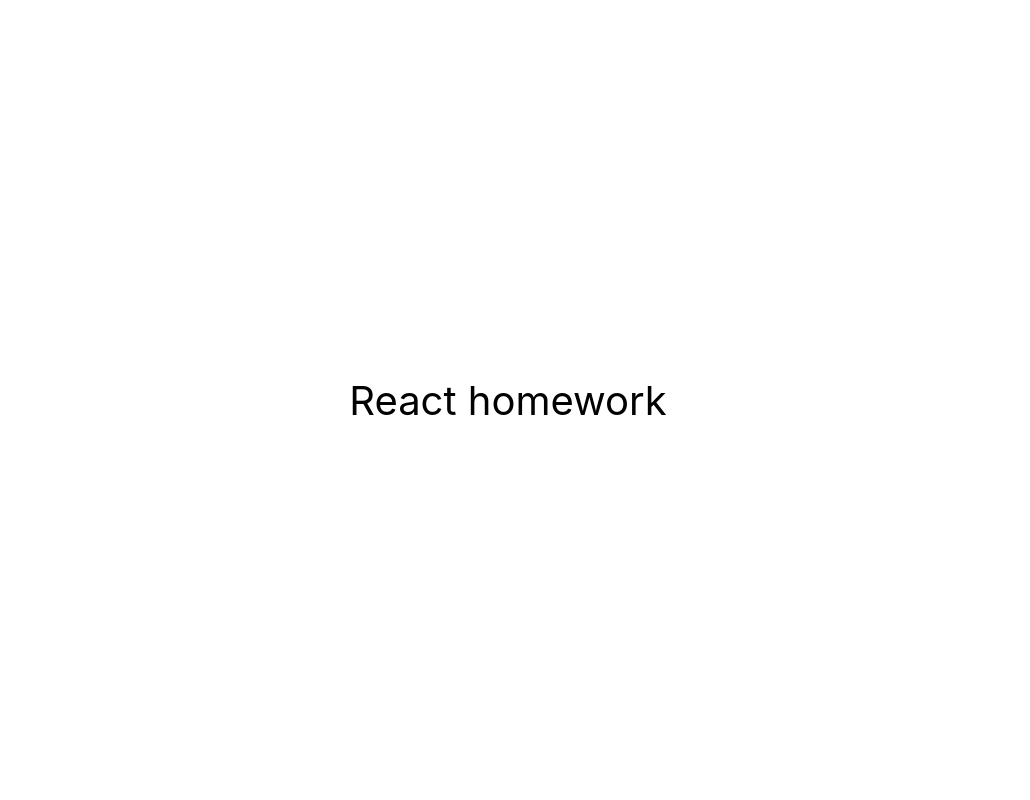
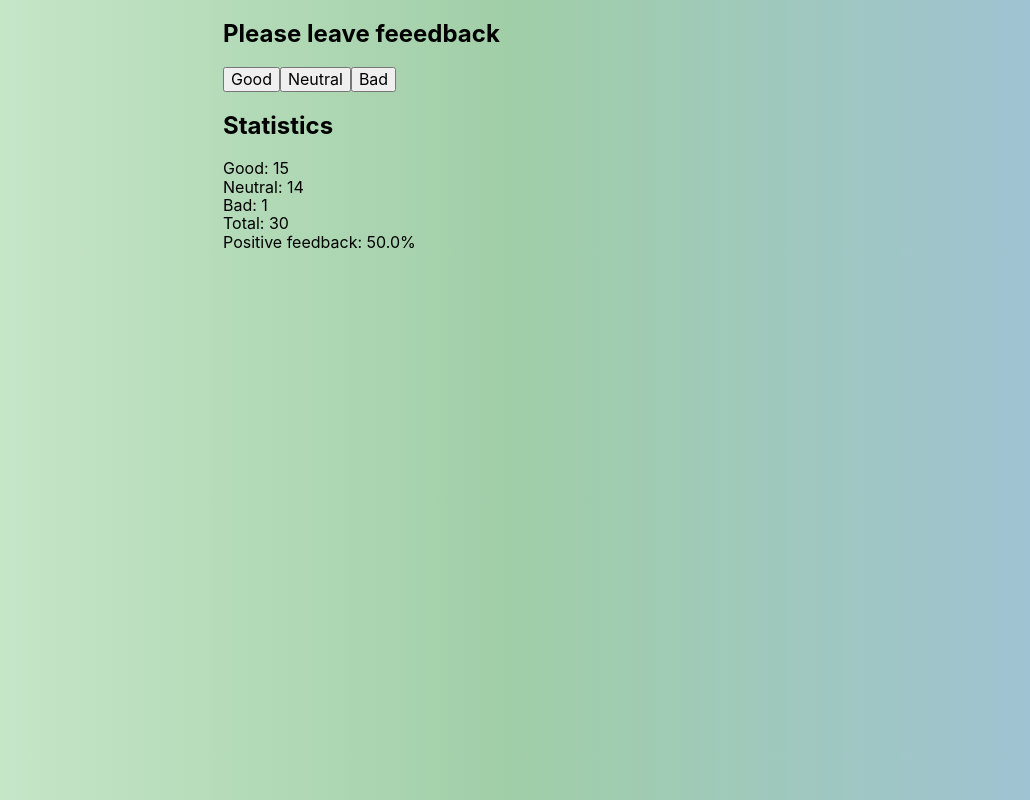
Before and after one commit to AnatoliiKobzar/goit-react-hw-02-feedback, a React (Create React App) app: page / in a window 1280 px wide. Shown: the whole page, without its empty margins (132-1162 px from the left). Built offline with nearby package versions, Linux system fonts and the light colour scheme.

Commit message:
add statistics

```diff
--- a/package.json
+++ b/package.json
@@ -7,9 +7,11 @@
     "@testing-library/jest-dom": "^5.16.3",
     "@testing-library/react": "^12.1.4",
     "@testing-library/user-event": "^13.5.0",
+    "modern-normalize": "^1.1.0",
     "react": "^18.1.0",
     "react-dom": "^18.1.0",
     "react-scripts": "5.0.1",
+    "styled-components": "^5.3.6",
     "web-vitals": "^2.1.3"
   },
   "scripts": {
--- a/src/components/App.jsx
+++ b/src/components/App.jsx
@@ -1,16 +1,12 @@
+import Feedback from './Feedback/Feedback';
+import { GlobalStyle } from './GlobalStyle/GlobalStyle';
+import { Layout } from './Layout/Layout';
+
 export const App = () => {
   return (
-    <div
-      style={{
-        height: '100vh',
-        display: 'flex',
-        justifyContent: 'center',
-        alignItems: 'center',
-        fontSize: 40,
-        color: '#010101',
-      }}
-    >
-      React homework
-    </div>
+    <Layout>
+      <Feedback />
+      <GlobalStyle />
+    </Layout>
   );
 };
--- /dev/null
+++ b/src/components/Feedback/Feedback.jsx
@@ -0,0 +1,39 @@
+import React, { Component } from 'react';
+
+class Feedback extends Component {
+  state = {
+    good: 15,
+    neutral: 14,
+    bad: 1,
+  };
+
+  countTotalFeedback() {
+    return this.state.good + this.state.neutral + this.state.bad;
+  }
+
+  countPositiveFeedbackPercentage() {
+    return (this.state.good / this.countTotalFeedback()) * 100;
+  }
+
+  render() {
+    return (
+      <section>
+        <h1>Please leave feeedback</h1>
+        <button type="button">Good</button>
+        <button type="button">Neutral</button>
+        <button type="button">Bad</button>
+        <h2>Statistics</h2>
+        <p>Good: {this.state.good}</p>
+        <p>Neutral: {this.state.neutral}</p>
+        <p>Bad: {this.state.bad}</p>
+        <p>Total: {this.countTotalFeedback()}</p>
+        <p>
+          Positive feedback: {this.countPositiveFeedbackPercentage().toFixed(1)}
+          %
+        </p>
+      </section>
+    );
+  }
+}
+
+export default Feedback;
--- /dev/null
+++ b/src/components/GlobalStyle/GlobalStyle.js
@@ -0,0 +1,30 @@
+import { createGlobalStyle } from 'styled-components';
+import 'modern-normalize';
+
+export const GlobalStyle = createGlobalStyle`
+ body {
+  margin: 0;
+  font-family: -apple-system, BlinkMacSystemFont, 'Segoe UI', 'Roboto', 'Oxygen',
+    'Ubuntu', 'Cantarell', 'Fira Sans', 'Droid Sans', 'Helvetica Neue',
+    sans-serif;
+  -webkit-font-smoothing: antialiased;
+  -moz-osx-font-smoothing: grayscale;
+    background: linear-gradient(90deg, #cfecd0, #a0cea7, #9ec0db);
+}
+code {
+    font-family: source-code-pro, Menlo, Monaco, Consolas, 'Courier New',
+    monospace;
+}
+ul {
+    list-style: none;
+    margin: 0;
+    padding: 0;
+}
+img {
+    display: block;
+}
+p {
+    padding: 0;
+    margin: 0;
+}
+`;
--- /dev/null
+++ b/src/components/Layout/Layout.js
@@ -0,0 +1,8 @@
+import styled from 'styled-components';
+
+export const Layout = styled.main`
+  margin: 0 auto;
+  max-width: 600px;
+  padding-left: 15px;
+  padding-right: 15px;
+`;
--- a/src/index.css
+++ /dev/null
@@ -1,15 +0,0 @@
-@import-normalize; /* bring in normalize.css styles */
-
-body {
-  margin: 0;
-  font-family: -apple-system, BlinkMacSystemFont, 'Segoe UI', 'Roboto', 'Oxygen',
-    'Ubuntu', 'Cantarell', 'Fira Sans', 'Droid Sans', 'Helvetica Neue',
-    sans-serif;
-  -webkit-font-smoothing: antialiased;
-  -moz-osx-font-smoothing: grayscale;
-}
-
-code {
-  font-family: source-code-pro, Menlo, Monaco, Consolas, 'Courier New',
-    monospace;
-}
--- a/src/index.js
+++ b/src/index.js
@@ -1,7 +1,6 @@
 import React from 'react';
 import ReactDOM from 'react-dom/client';
 import { App } from 'components/App';
-import './index.css';
 
 ReactDOM.createRoot(document.getElementById('root')).render(
   <React.StrictMode>
```
Also changed, not shown: 1 other file (tests, documents, lock files or other folders).
